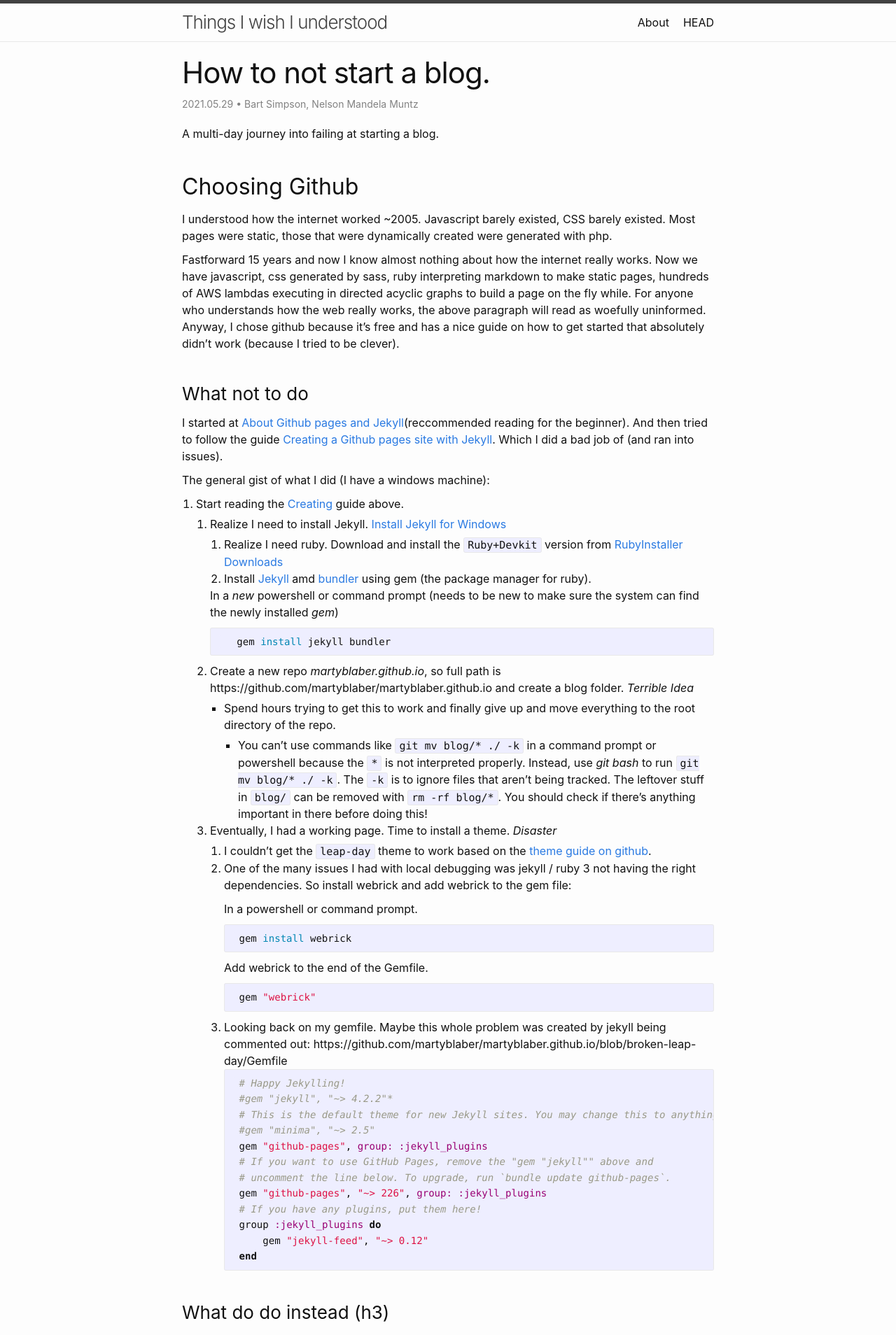
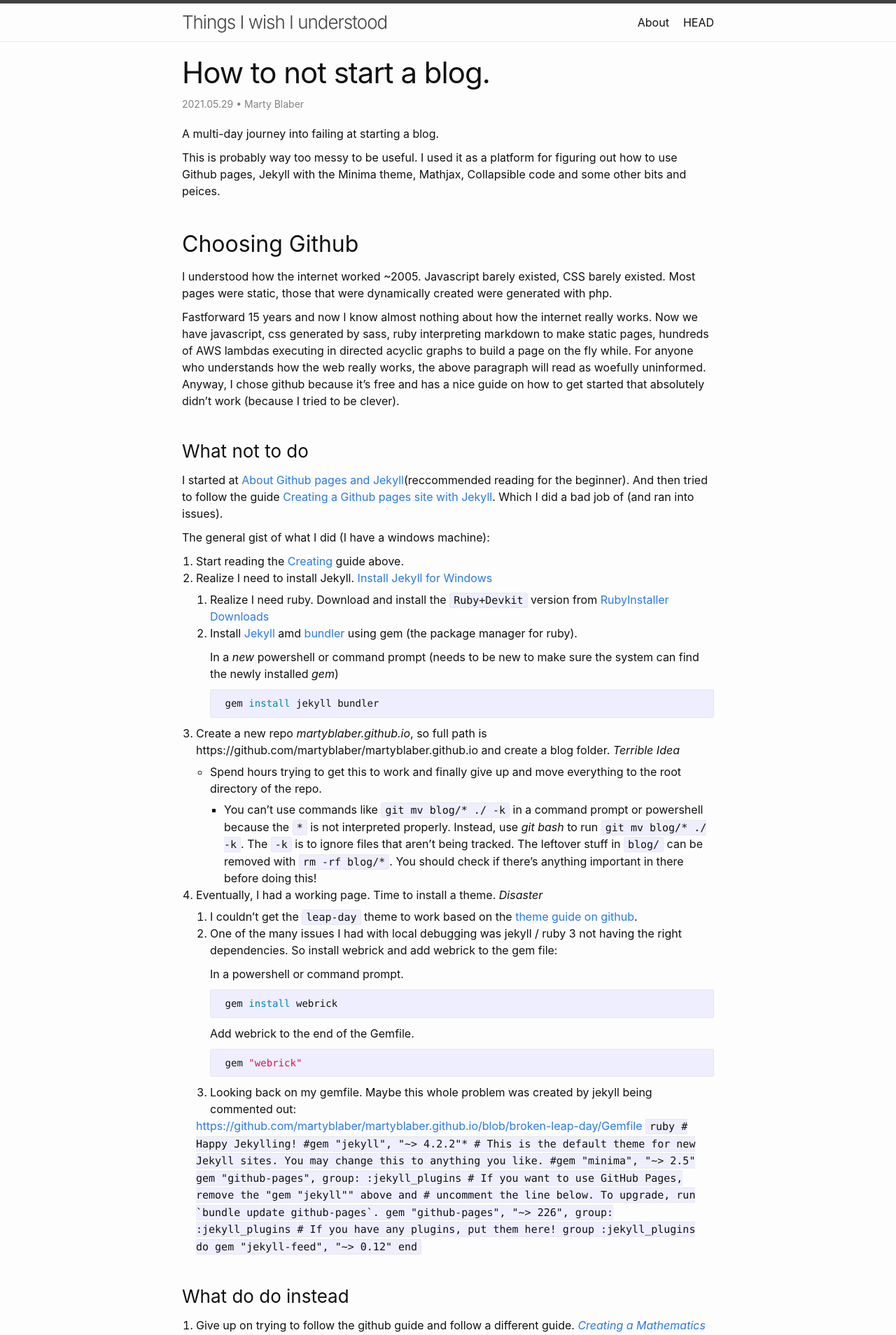
Before and after one commit to martyblaber/martyblaber.github.io, a Jekyll site: the page built from _posts/2021-05-29-how-to-not-start-a-blog.md, in a window 1280 px wide. Shown: the top 1908 px of the page at 70% size. Built offline with Jekyll 4.4.1, drawn with Linux system fonts in a browser that asks for light colours; some of the changed text lies outside the part shown.

Commit message:
Add details of list spacing to post.

````diff
--- a/_posts/2021-05-29-how-to-not-start-a-blog.md
+++ b/_posts/2021-05-29-how-to-not-start-a-blog.md
@@ -1,14 +1,15 @@
 ---
 layout: post
 title: "How to not start a blog."
-categories: junk
+categories: web
 author:
-- Bart Simpson
-- Nelson Mandela Muntz
+- Marty Blaber
 meta: "Springfield"
 ---
 
 A multi-day journey into failing at starting a blog.
+
+This is probably way too messy to be useful. I used it as a platform for figuring out how to use Github pages, Jekyll with the Minima theme, Mathjax, Collapsible code and some other bits and peices.
 
 ## Choosing Github
 
@@ -22,52 +23,107 @@ I started at [About Github pages and Jekyll][gj-about](reccommended reading for
 
 The general gist of what I did (I have a windows machine):
 1. Start reading the [Creating][gj-create] guide above.
-    1. Realize I need to install Jekyll. [Install Jekyll for Windows][jekyll-install]
-        1. Realize I need ruby. Download and install the `Ruby+Devkit` version from [RubyInstaller Downloads][ruby-downloads]
-        2. Install [Jekyll][jekyll-install] amd [bundler][bundler] using gem (the package manager for ruby).
+2. Realize I need to install Jekyll. [Install Jekyll for Windows][jekyll-install]
+    1. Realize I need ruby. Download and install the `Ruby+Devkit` version from [RubyInstaller Downloads][ruby-downloads]
+    2. Install [Jekyll][jekyll-install] amd [bundler][bundler] using gem (the package manager for ruby).
 
-          In a *new* powershell or command prompt (needs to be new to make sure the system can find the newly installed *gem*)
+        In a *new* powershell or command prompt (needs to be new to make sure the system can find the newly installed *gem*)
 
-          ```bash
-          gem install jekyll bundler
-          ```
-    2. Create a new repo *martyblaber.github.io*, so full path is https://github.com/martyblaber/martyblaber.github.io and create a blog folder. *Terrible Idea*
-        - Spend hours trying to get this to work and finally give up and move everything to the root directory of the repo.
-            - You can't use commands like `git mv blog/* ./ -k` in a command prompt or powershell because the `*` is not interpreted properly. Instead, use *git bash* to run `git mv blog/* ./ -k`. The `-k` is to ignore files that aren't being tracked. The leftover stuff in `blog/` can be removed with `rm -rf blog/*`. You should check if there's anything important in there before doing this!
-    3. Eventually, I had a working page. Time to install a theme. *Disaster*
-        1. I couldn't get the `leap-day` theme to work based on the [theme guide on github][theme-github].
-        2. One of the many issues I had with local debugging was jekyll / ruby 3 not having the right dependencies. So install webrick and add webrick to the gem file:
+        ```bash
+        gem install jekyll bundler
+        ```
+3. Create a new repo *martyblaber.github.io*, so full path is https://github.com/martyblaber/martyblaber.github.io and create a blog folder. *Terrible Idea*
+    - Spend hours trying to get this to work and finally give up and move everything to the root directory of the repo.
+        - You can't use commands like `git mv blog/* ./ -k` in a command prompt or powershell because the `*` is not interpreted properly. Instead, use *git bash* to run `git mv blog/* ./ -k`. The `-k` is to ignore files that aren't being tracked. The leftover stuff in `blog/` can be removed with `rm -rf blog/*`. You should check if there's anything important in there before doing this!
+4. Eventually, I had a working page. Time to install a theme. *Disaster*
+    1. I couldn't get the `leap-day` theme to work based on the [theme guide on github][theme-github].
+    2. One of the many issues I had with local debugging was jekyll / ruby 3 not having the right dependencies. So install webrick and add webrick to the gem file:
 
-            In a powershell or command prompt.
+        In a powershell or command prompt.
 
-            ```bash
-            gem install webrick
-            ```
+        ```bash
+        gem install webrick
+        ```
 
-            Add webrick to the end of the Gemfile.
+        Add webrick to the end of the Gemfile.
 
-            ```ruby
-            gem "webrick"
-            ```
-        3. Looking back on my gemfile. Maybe this whole problem was created by jekyll being commented out:
-        https://github.com/martyblaber/martyblaber.github.io/blob/broken-leap-day/Gemfile
-            ```ruby
-            # Happy Jekylling!
-            #gem "jekyll", "~> 4.2.2"*
-            # This is the default theme for new Jekyll sites. You may change this to anything you like.
-            #gem "minima", "~> 2.5"
-            gem "github-pages", group: :jekyll_plugins
-            # If you want to use GitHub Pages, remove the "gem "jekyll"" above and
-            # uncomment the line below. To upgrade, run `bundle update github-pages`.
-            gem "github-pages", "~> 226", group: :jekyll_plugins
-            # If you have any plugins, put them here!
-            group :jekyll_plugins do
-                gem "jekyll-feed", "~> 0.12"
-            end
-            ```
+        ```ruby
+        gem "webrick"
+        ```
+    3. Looking back on my gemfile. Maybe this whole problem was created by jekyll being commented out:
+    <https://github.com/martyblaber/martyblaber.github.io/blob/broken-leap-day/Gemfile>
+        ```ruby
+        # Happy Jekylling!
+        #gem "jekyll", "~> 4.2.2"*
+        # This is the default theme for new Jekyll sites. You may change this to anything you like.
+        #gem "minima", "~> 2.5"
+        gem "github-pages", group: :jekyll_plugins
+        # If you want to use GitHub Pages, remove the "gem "jekyll"" above and
+        # uncomment the line below. To upgrade, run `bundle update github-pages`.
+        gem "github-pages", "~> 226", group: :jekyll_plugins
+        # If you have any plugins, put them here!
+        group :jekyll_plugins do
+            gem "jekyll-feed", "~> 0.12"
+        end
+        ```
 
+### What do do instead
 
-### What do do instead (h3)
+1. Give up on trying to follow the github guide and follow a different guide. <em>[Creating a Mathematics Blog with Jekyll][jekyll-math]</em>
+    1. Move the whole site into a new branch called broken-leap-day and wipe the main branch clean.
+
+        ```bash
+        #In Git Bash:
+        #Create a new branch and commit it.
+        cd ./martyblaber.github.io/
+        git branch -m broken-leap-day
+        git commit -m "New branch in case this all fails"
+        git push
+
+        #Back to the main branch
+        git checkout main
+        git rm -rf *
+        # If you see "fatal: pathspec '_site' did not match any files"
+        # then run rm -r _site to delete and redo the git rm -rf * until there are no errors.
+
+        cd ..
+        #Working Dir is now ~/code/
+        git clone https://github.com/jekyll/minima.git
+        cp ./minima/* ./martyblaber.github.io/
+        cd ./martyblaber.github.io/
+        git add *
+        git commit -m "Copy of the Minima theme"
+        git push
+        ```
+
+#### Modifying Default Paragraph spacing.
+The original `spacing-unit`, is defined in `./_sass/minima/initialize.scss` and is used to define the margins between paragraphs"
+```scss
+$spacing-unit:     30px !default; //default will not overwrite the variable if it has already been defined. If spacing-unit is undefined when this code runs, then it will be assigned the value 30px.
+```
+The block above is read before the `custom-variables.scss` code, and we can overwrite the `spacing-unit` by removing the `!default` keyword from <https://github.com/martyblaber/martyblaber.github.io/_sass/minima/custom-variables.scss>:
+```scss
+@charset "utf-8";
+
+// Placeholder to allow overriding predefined variables smoothly.
+$spacing-unit:     20px;
+```
+
+I also added some extra spacing info to the list format in <https://github.com/martyblaber/martyblaber.github.io/_sass/minima/custom-styles.scss>
+```scss
+// Placeholder to allow defining custom styles that override everything else.
+// (Use `_sass/minima/custom-variables.scss` to override variable defaults)
+
+// Override spacing of lists
+
+li {
+    > ul,
+    > ol {
+      margin-top: $spacing-unit/3;
+      margin-bottom: 0;
+    }
+  }
+```
 
 
 Phasellus et hendrerit mauris. Proin eget nibh a massa vestibulum pretium. Suspendisse eu nisl a ante aliquet bibendum quis a nunc.
@@ -102,3 +158,4 @@ Vestibulum lacus tortor, ultricies id dignissim ac, bibendum in velit. Proin con
 [ruby-downloads]: https://rubyinstaller.org/downloads/
 [bundler]:        https://bundler.io/
 [theme-github]:   https://docs.github.com/en/pages/setting-up-a-github-pages-site-with-jekyll/adding-a-theme-to-your-github-pages-site-using-jekyll
+[jekyll-math]: https://medium.com/coffee-in-a-klein-bottle/creating-a-mathematics-blog-with-jekyll-78cdee0339f3
--- a/_sass/minima/custom-styles.scss
+++ b/_sass/minima/custom-styles.scss
@@ -6,7 +6,7 @@
 li {
     > ul,
     > ol {
-      margin-top: $spacing-unit/4;
+      margin-top: $spacing-unit/3;
       margin-bottom: 0;
     }
   }
````
